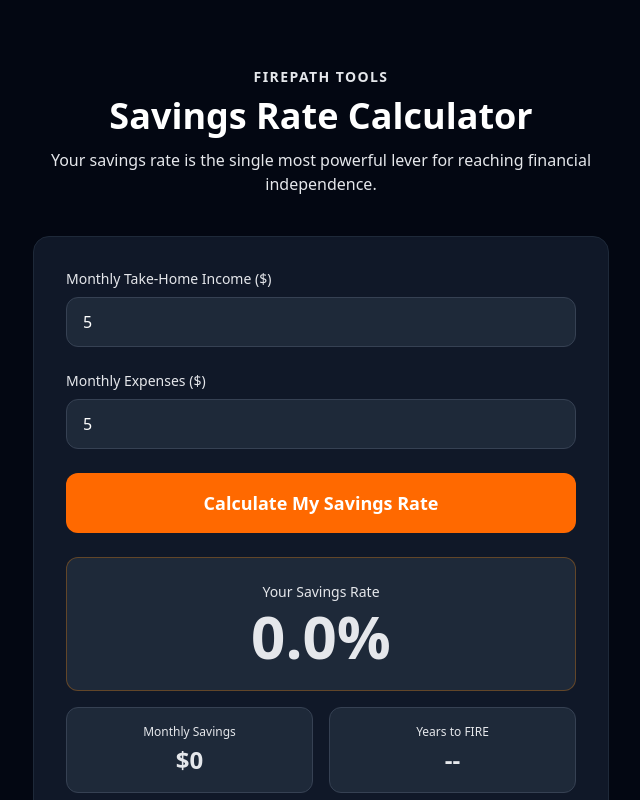
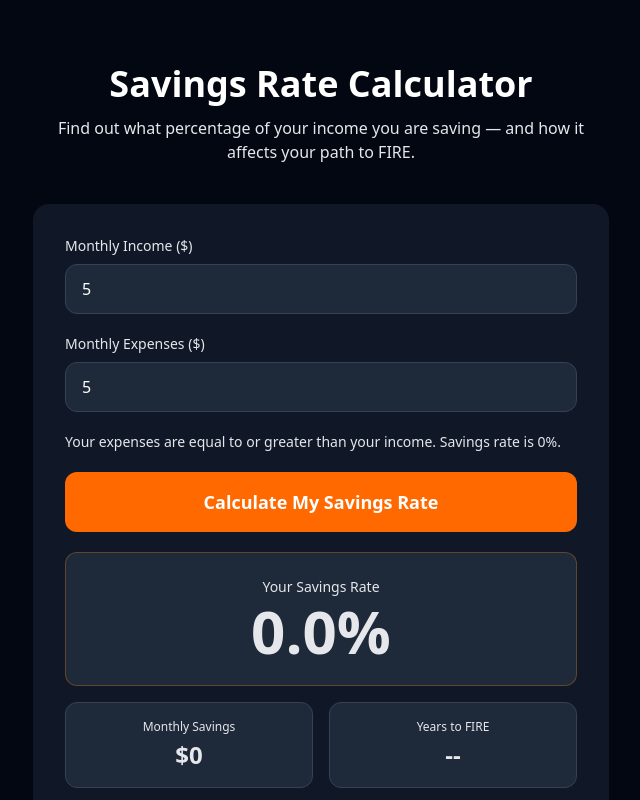
Before and after one commit to giraudsebastien79000-max/firepathtools, a Next.js app: page /tools/savings-rate in a window 1280 px wide. Both pictures are taken after typing "5", "5" into the empty fields and a click on the button "Calculate My Savings Rate". Shown: the top 800 px of the page, without its empty margins (319-959 px from the left). Built offline with nearby package versions, Linux system fonts and the light colour scheme.

Commit message:
Fix NaN% bug in Savings Rate Calculator

```diff
--- a/app/tools/savings-rate/SavingsRateClient.tsx
+++ b/app/tools/savings-rate/SavingsRateClient.tsx
@@ -2,53 +2,72 @@
 import { useState } from "react";
 
 export default function SavingsRateClient() {
-  const [income, setIncome] = useState("");
-  const [expenses, setExpenses] = useState("");
-  const [result, setResult] = useState(null);
+  const [income, setIncome] = useState("")
+  const [expenses, setExpenses] = useState("")
+  const [result, setResult] = useState<{ rate: string; savings: number; years: number | null } | null>(null)
+  const [error, setError] = useState("")
 
   const calculate = () => {
-    const inc = parseFloat(income);
-    const exp = parseFloat(expenses);
-    const savings = inc - exp;
-    const rate = (savings / inc) * 100;
-    let years;
-    if (rate <= 0) { years = null; }
-    else { years = Math.log(25) / Math.log(1 + (savings / exp)); }
-    setResult({ rate: rate.toFixed(1), savings, years: years ? Math.round(years) : null });
-  };
+    setError("")
+    const inc = parseFloat(income)
+    const exp = parseFloat(expenses)
+    if (isNaN(inc) || isNaN(exp) || inc <= 0) {
+      setError("Please enter valid income and expense amounts.")
+      return
+    }
+    if (exp >= inc) {
+      setError("Your expenses are equal to or greater than your income. Savings rate is 0%.")
+      setResult({ rate: "0.0", savings: 0, years: null })
+      return
+    }
+    const savings = inc - exp
+    const rate = (savings / inc) * 100
+    let years: number | null = null
+    if (rate > 0) {
+      years = Math.round(Math.log(25) / Math.log(1 + (savings / exp)))
+    }
+    setResult({ rate: rate.toFixed(1), savings, years })
+  }
 
-  const getMessage = (rate) => {
-    if (rate < 10) return { text: "You are barely saving. Small changes make a big difference.", color: "text-red-400" };
-    if (rate < 25) return { text: "Decent start, but there is room to grow.", color: "text-yellow-400" };
-    if (rate < 50) return { text: "Strong savings rate. You are on a solid FIRE path.", color: "text-orange-400" };
-    return { text: "Exceptional. You are on the fast track to financial independence.", color: "text-green-400" };
-  };
+  const getMessage = (rate: number) => {
+    if (rate < 10) return { text: "You are barely saving. Small changes make a big difference.", color: "text-red-400" }
+    if (rate < 25) return { text: "Decent start, but there is room to grow.", color: "text-yellow-400" }
+    if (rate < 50) return { text: "Strong savings rate. You are on a solid FIRE path.", color: "text-orange-400" }
+    return { text: "Exceptional. You are on the fast track to financial independence.", color: "text-green-400" }
+  }
 
   return (
     <main className="min-h-screen bg-gray-950 text-white flex flex-col items-center justify-center px-4 py-16">
       <div className="max-w-xl w-full">
         <div className="text-center mb-10">
-          <span className="text-orange-400 text-sm font-semibold tracking-widest uppercase">FirePath Tools</span>
-          <h1 className="text-4xl font-bold mt-2 mb-3">Savings Rate Calculator</h1>
-          <p className="text-gray-400 text-base">Your savings rate is the single most powerful lever for reaching financial independence.</p>
+          <h1 className="text-4xl font-bold mb-3">Savings Rate Calculator</h1>
+          <p className="text-gray-400">Find out what percentage of your income you are saving — and how it affects your path to FIRE.</p>
         </div>
-        <div className="bg-gray-900 rounded-2xl p-8 space-y-6 border border-gray-800">
+        <div className="bg-gray-900 rounded-2xl p-8 space-y-5">
           <div>
-            <label className="block text-sm font-medium text-gray-300 mb-2">Monthly Take-Home Income ($)</label>
-            <input type="number" value={income} onChange={(e) => setIncome(e.target.value)} placeholder="e.g. 5000" className="w-full bg-gray-800 border border-gray-700 rounded-xl px-4 py-3 text-white placeholder-gray-500 focus:outline-none focus:border-orange-400" />
+            <label className="block text-sm font-medium text-gray-300 mb-2">Monthly Income ($)</label>
+            <input type="number" value={income} onChange={e => setIncome(e.target.value)} placeholder="e.g. 5000"
+              className="w-full bg-gray-800 border border-gray-700 rounded-xl px-4 py-3 text-white placeholder-gray-500 focus:outline-none focus:border-orange-400" />
           </div>
           <div>
             <label className="block text-sm font-medium text-gray-300 mb-2">Monthly Expenses ($)</label>
-            <input type="number" value={expenses} onChange={(e) => setExpenses(e.target.value)} placeholder="e.g. 3500" className="w-full bg-gray-800 border border-gray-700 rounded-xl px-4 py-3 text-white placeholder-gray-500 focus:outline-none focus:border-orange-400" />
+            <input type="number" value={expenses} onChange={e => setExpenses(e.target.value)} placeholder="e.g. 3500"
+              className="w-full bg-gray-800 border border-gray-700 rounded-xl px-4 py-3 text-white placeholder-gray-500 focus:outline-none focus:border-orange-400" />
           </div>
-          <button onClick={calculate} className="w-full bg-orange-500 hover:bg-orange-400 text-white font-bold py-4 rounded-xl text-lg transition-colors">Calculate My Savings Rate</button>
+          {error && <p className="text-red-400 text-sm">{error}</p>}
+          <button onClick={calculate}
+            className="w-full bg-orange-500 hover:bg-orange-400 text-white font-bold py-4 rounded-xl text-lg transition-colors">
+            Calculate My Savings Rate
+          </button>
           {result !== null && (
             <div className="space-y-4">
               <div className="bg-gray-800 rounded-xl p-6 text-center border border-orange-400/30">
                 <p className="text-gray-400 text-sm mb-1">Your Savings Rate</p>
                 <p className="text-6xl font-bold text-orange-400">{result.rate}%</p>
-                {result.rate > 0 && (
-                  <p className={`text-sm mt-3 ${getMessage(parseFloat(result.rate)).color}`}>{getMessage(parseFloat(result.rate)).text}</p>
+                {parseFloat(result.rate) > 0 && (
+                  <p className={`text-sm mt-3 ${getMessage(parseFloat(result.rate)).color}`}>
+                    {getMessage(parseFloat(result.rate)).text}
+                  </p>
                 )}
               </div>
               <div className="grid grid-cols-2 gap-4">
@@ -67,5 +86,5 @@
         <p className="text-center text-gray-600 text-xs mt-8">firepathtools.com -- Free financial independence tools</p>
       </div>
     </main>
-  );
+  )
 }
```
